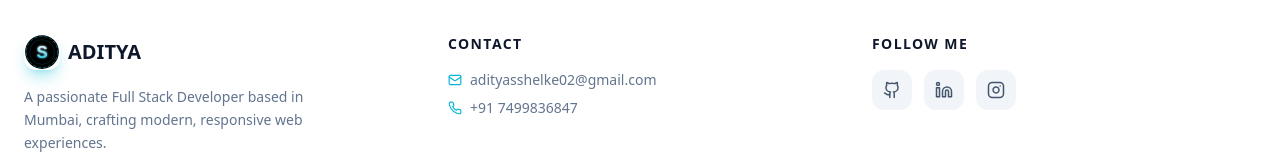
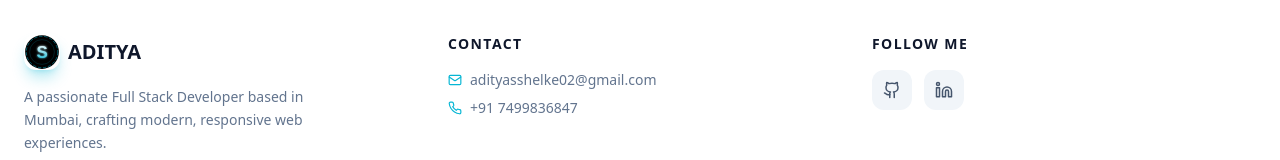
Before and after one commit to aditya-shelke-18/Aditya-Portfolio, a Next.js app: page / in a window 1280 px wide. Shown: the part 4882-5042 px from the top of the page. Built offline with nearby package versions, Linux system fonts and the light colour scheme.

Commit message:
fix: remove instagram from Footer

```diff
--- a/src/components/Footer.tsx
+++ b/src/components/Footer.tsx
@@ -1,6 +1,6 @@
 "use client";
 
-import { Github, Linkedin, Instagram, Heart, Mail, Phone } from "lucide-react";
+import { Github, Linkedin, Heart, Mail, Phone } from "lucide-react";
 import { motion } from "framer-motion";
 import { PERSONAL, SOCIALS } from "@/lib/data";
 
@@ -54,10 +54,7 @@ export default function Footer() {
                 className="w-10 h-10 bg-slate-100 dark:bg-white/10 text-slate-600 dark:text-slate-200 rounded-xl flex items-center justify-center hover:bg-blue-600 hover:text-white transition-all">
                 <Linkedin size={18} />
               </motion.a>
-              <motion.a whileHover={{ scale: 1.15, y: -3 }} href={SOCIALS.instagram} target="_blank" rel="noopener noreferrer"
-                className="w-10 h-10 bg-slate-100 dark:bg-white/10 text-slate-600 dark:text-slate-200 rounded-xl flex items-center justify-center hover:bg-pink-500 hover:text-white transition-all">
-                <Instagram size={18} />
-              </motion.a>
+
             </div>
           </div>
 
```
